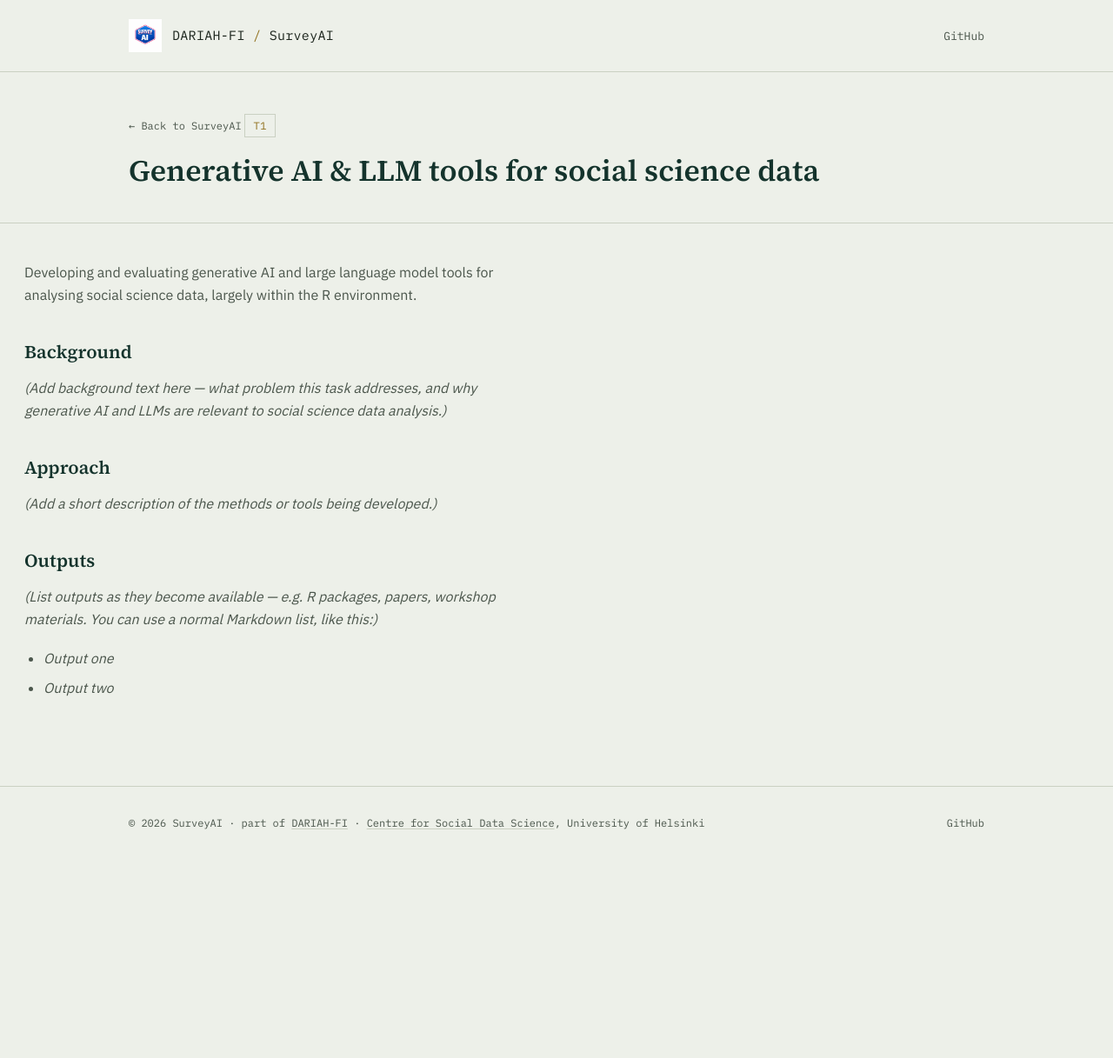
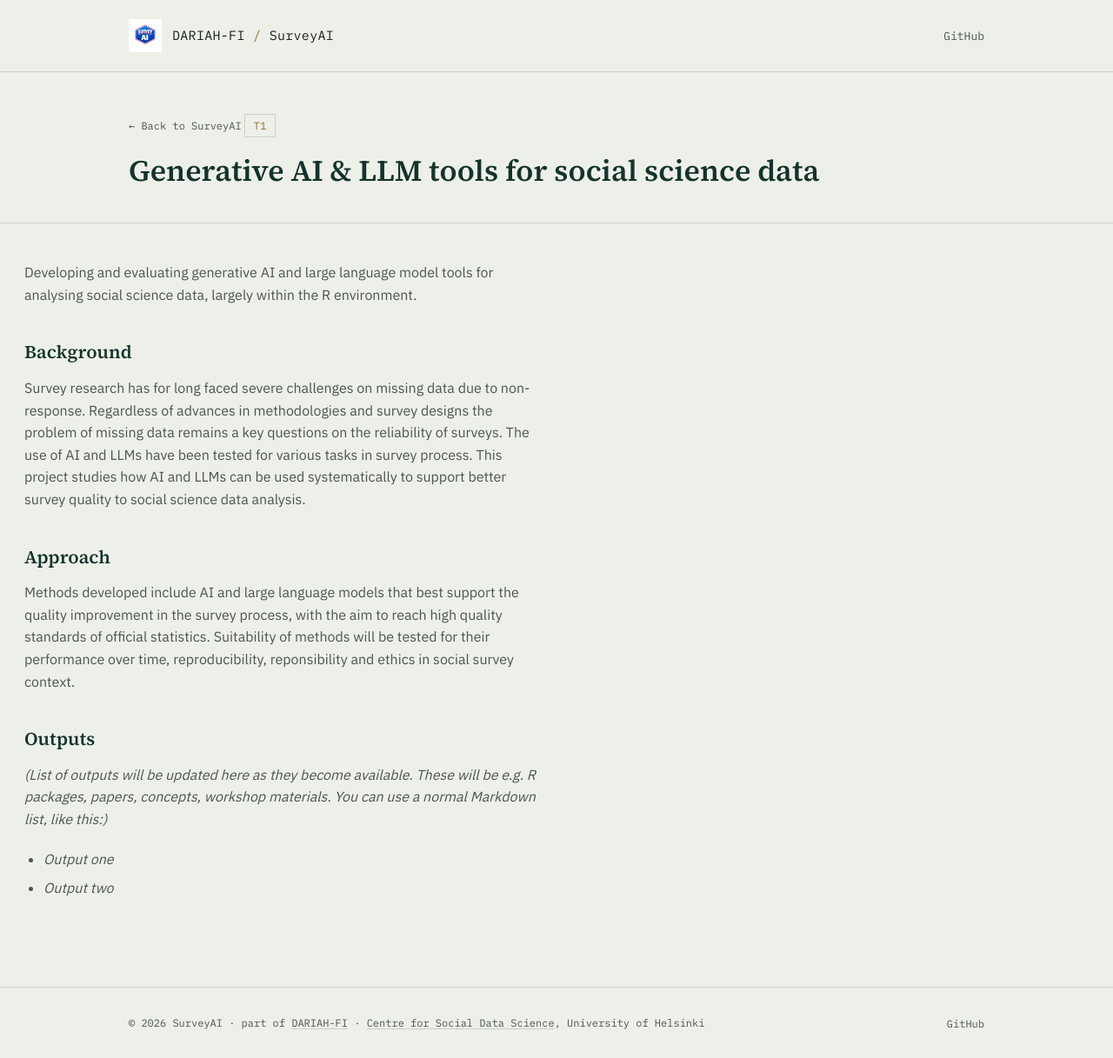
Before and after one commit to DARIAH-FI-SurveyAI/surveyai-site, a Jekyll site: the page built from t1.md, in a window 1280 px wide. Shown: the whole page at 87% size. Built offline with Jekyll 4.4.1, drawn with Linux system fonts in a browser that asks for light colours; before the commit the page ends 987 px from its top, so only the background shows below that.

Commit message:
Enhance background and approach in t1.md
Updated background and approach sections to include details on the challenges of missing data in survey research and the role of AI and LLMs in improving survey quality.

```diff
--- a/t1.md
+++ b/t1.md
@@ -11,17 +11,25 @@ analysing social science data, largely within the R environment.
 
 ## Background
 
-*(Add background text here — what problem this task addresses, and why
-generative AI and LLMs are relevant to social science data analysis.)*
+Survey research has for long faced severe challenges on missing data due to
+non-response. Regardless of advances in methodologies and survey designs the
+problem of missing data remains a key questions on the reliability of surveys.
+The use of AI and LLMs have been tested for various tasks in survey process.
+This project studies how AI and LLMs can be used systematically to support
+better survey quality to social science data analysis.
 
 ## Approach
 
-*(Add a short description of the methods or tools being developed.)*
+Methods developed include AI and large language models that best support the
+quality improvement in the survey process, with the aim to reach high quality
+standards of official statistics. Suitability of methods will be tested for
+their performance over time, reproducibility, reponsibility and ethics in
+social survey context.
 
 ## Outputs
 
-*(List outputs as they become available — e.g. R packages, papers,
-workshop materials. You can use a normal Markdown list, like this:)*
+*(List of outputs will be updated here as they become available. These will be
+e.g. R packages, papers, concepts, workshop materials. You can use a normal Markdown list, like this:)*
 
 - *Output one*
 - *Output two*
```
